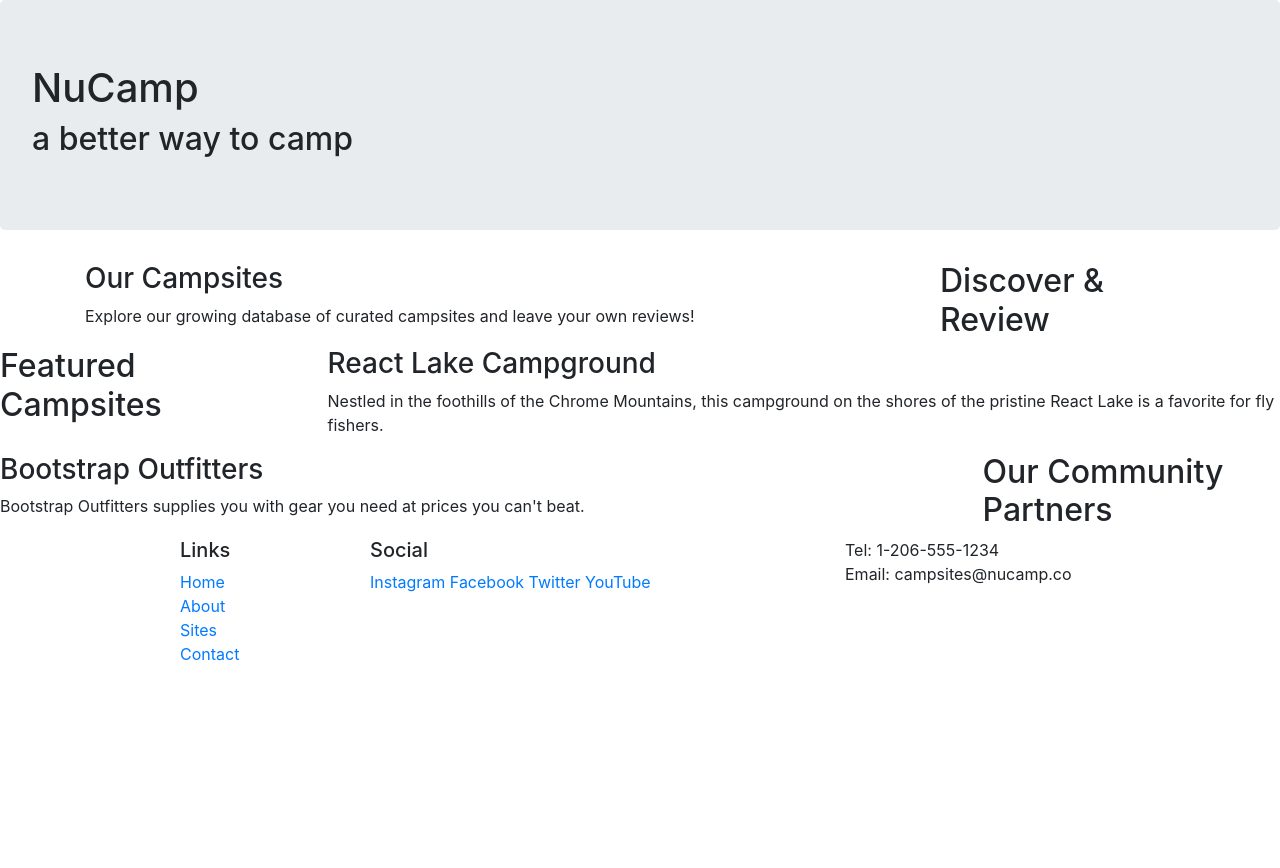
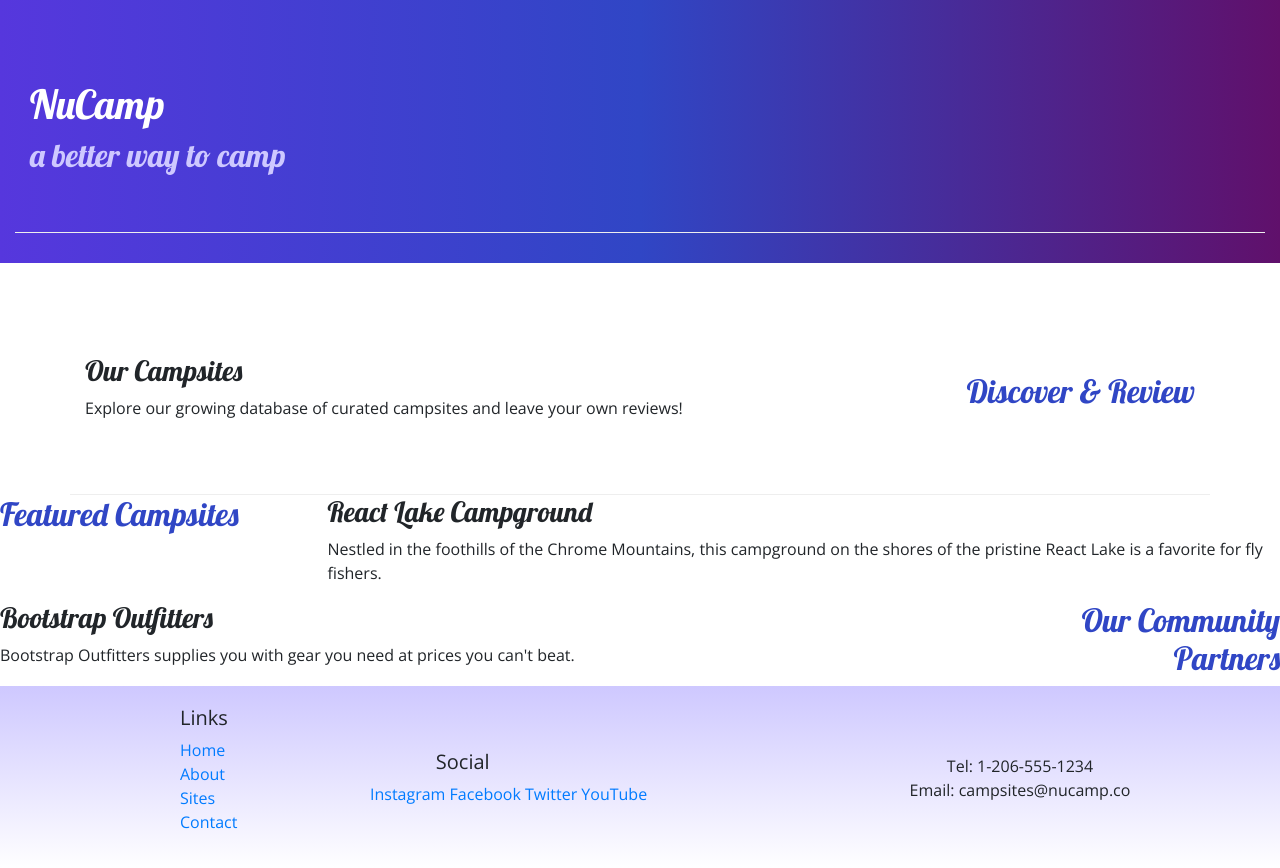
Before and after one commit to Andm4/bootstrap-nu-, a website: page index.html in a window 1280 px wide. Before the commit the page ends 800 px from the top, so only its background shows below. Drawn offline with nearby package versions, Linux system fonts and the light colour scheme; files that its build step writes are made by us from their sources.

Commit message:
Custom Styles

```diff
--- a/index.html
+++ b/index.html
@@ -9,15 +9,18 @@
     <!-- Bootstrap CSS -->
     <link rel="stylesheet" href="node_modules/bootstrap/dist/css/bootstrap.min.css" />
 
+    <!-- Additional CSS must be placed after Bootstrap CSS -->
+    <link rel="stylesheet" href="https://fonts.googleapis.com/css?family=Lobster|Open+Sans" />
+    <link rel="stylesheet" href="css/styles.css" />
     <title>NuCamp: A Better Way To Camp</title>
 </head>
 
 <body>
 
-    <header class="jumbotron">
+    <header class="jumbotron jumbotron-fluid">
         <div>
             <div class="containter">
-                <div class="row">
+                <div class="row row-content align-items-center">
                     <div class="col">
                         <h1>NuCamp</h1>
                         <h2>a better way to camp</h2>
@@ -29,9 +32,9 @@
 
     <div>
         <div class="container">
-            <div class="row">
+            <div class="row row-content align-items-center">
                 <div class="col-sm-4 order-sm-last col-md-3">
-                    <h2>Discover & Review</h2>
+                    <h2 class="text-sm-right">Discover & Review</h2>
                 </div>
                 <div class="col">
                     <h3>Our Campsites</h3>
@@ -54,7 +57,7 @@
 
         <div class="row">
             <div class="col-sm-4 order-sm-last col-md-3">
-                <h2>Our Community Partners</h2>
+                <h2 class="text-sm-right">Our Community Partners</h2>
             </div>
             <div class="col">
                 <h3>Bootstrap Outfitters</h3>
@@ -65,7 +68,7 @@
 
     <footer>
         <div class="container">
-            <div class="row">
+            <div class="row row-container align-items-center">
                 <div class="col-4 col-sm-2 offset-1">
                     <h5>Links</h5>
                     <ul class="list-unstyled">
@@ -76,13 +79,13 @@
                     </ul>
                 </div>
                 <div class="col-6 col-sm-5">
-                    <h5>Social</h5>
+                    <h5 class="col-6 col-sm-5 text-center">Social</h5>
                     <a href="http://instagram.com/">Instagram</a>
                     <a href="http://facebook.com/">Facebook</a>
                     <a href="http://twitter.com/">Twitter</a>
                     <a href="http://youtube.com/">YouTube</a>
                 </div>
-                <div class="col-sm-4"> Tel: 1-206-555-1234<br />
+                <div class="col-sm-4 text-center"> Tel: 1-206-555-1234<br />
                     Email: campsites@nucamp.co
                 </div>
             </div>
--- /dev/null
+++ b/styles.css
@@ -0,0 +1,34 @@
+body {
+    font-family: "Open Sans", sans-serif;
+}
+
+h1,
+h2,
+h3 {
+    font-family: "Lobster", cursive;
+}
+
+h2 {
+    color: #3046C5;
+}
+
+header h2 {
+    color: #CEC8FF;
+}
+
+footer {
+    background-image: linear-gradient(#CEC8FF, white);
+    padding: 20px 0;
+}
+
+.jumbotron {
+    padding: 30px;
+    background-image: linear-gradient(to right, #5637DD, #3046C5, #60106B);
+    color: white;
+}
+
+.row-content {
+    padding: 50px 0;
+    border-bottom: 1px ridge;
+    min-height: 200px;
+}
```
